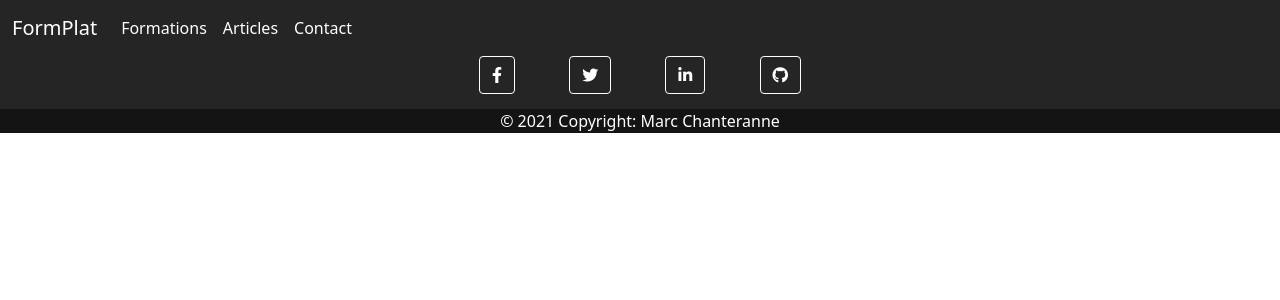
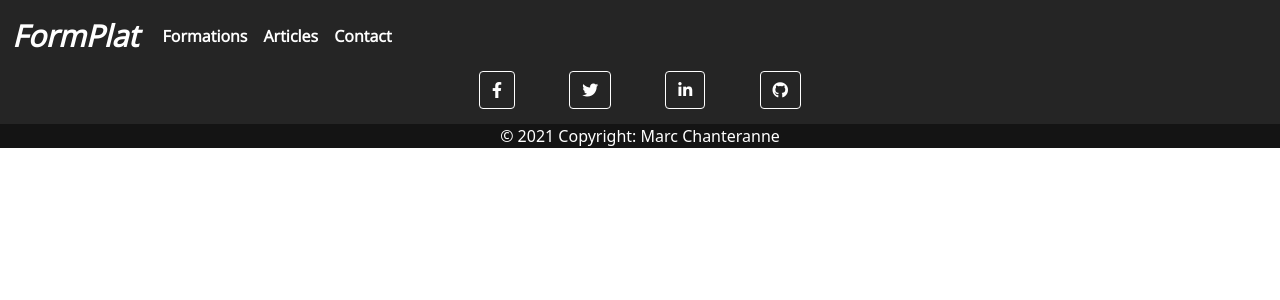
Before and after one commit to Marc-CHANTERANNE/plateformeFormation, a Symfony app: template templates/article/index.html.twig in a window 1280 px wide. Shown: the top 300 px of the page. Run offline with Twig, Linux system fonts and the light colour scheme; the template is opened without the code that fills it, so the values that code supplies are empty; some libraries are stand-ins or nearby versions.

Commit message:
Modifications légères du nav

```diff
--- a/public/css/style.css
+++ b/public/css/style.css
@@ -1,3 +1,5 @@
+@import url('https://fonts.googleapis.com/css2?family=Open+Sans&display=swap');
+
 .container{
     text-align: center;
     border: 1px grey solid;
@@ -12,11 +14,24 @@ nav{
 
 nav a{
     color: white !important;
+    font-family: 'Open Sans', sans-serif;
+    font-weight: bold;
+}
+
+nav .container-fluid > a:first-of-type{
+    font-style: italic;
+    font-size: 30px;
 }
 
 nav button{
     color: white !important;
     border-color: white !important;
+}
+
+.navbar-nav a:hover{
+    opacity: 60%;
+    transition-duration: 0.5s;
+    transition-property: opacity;
 }
 
 nav i{
--- a/templates/nav.html.twig
+++ b/templates/nav.html.twig
@@ -9,10 +9,10 @@
             <div class="collapse navbar-collapse" id="navbarSupportedContent">
             <ul class="navbar-nav">
                 <li class="nav-item">
-                    <a class="nav-link"href="#">Formations</a>
+                    <a class="nav-link"href="{{ path('formation') }}">Formations</a>
                 </li>
                 <li class="nav-item">
-                    <a class="nav-link" href="#">Articles</a>
+                    <a class="nav-link" href="{{ path('article') }}">Articles</a>
                 </li>
                 <li class="nav-item">
                     <a class="nav-link" href="#">Contact</a>
```
